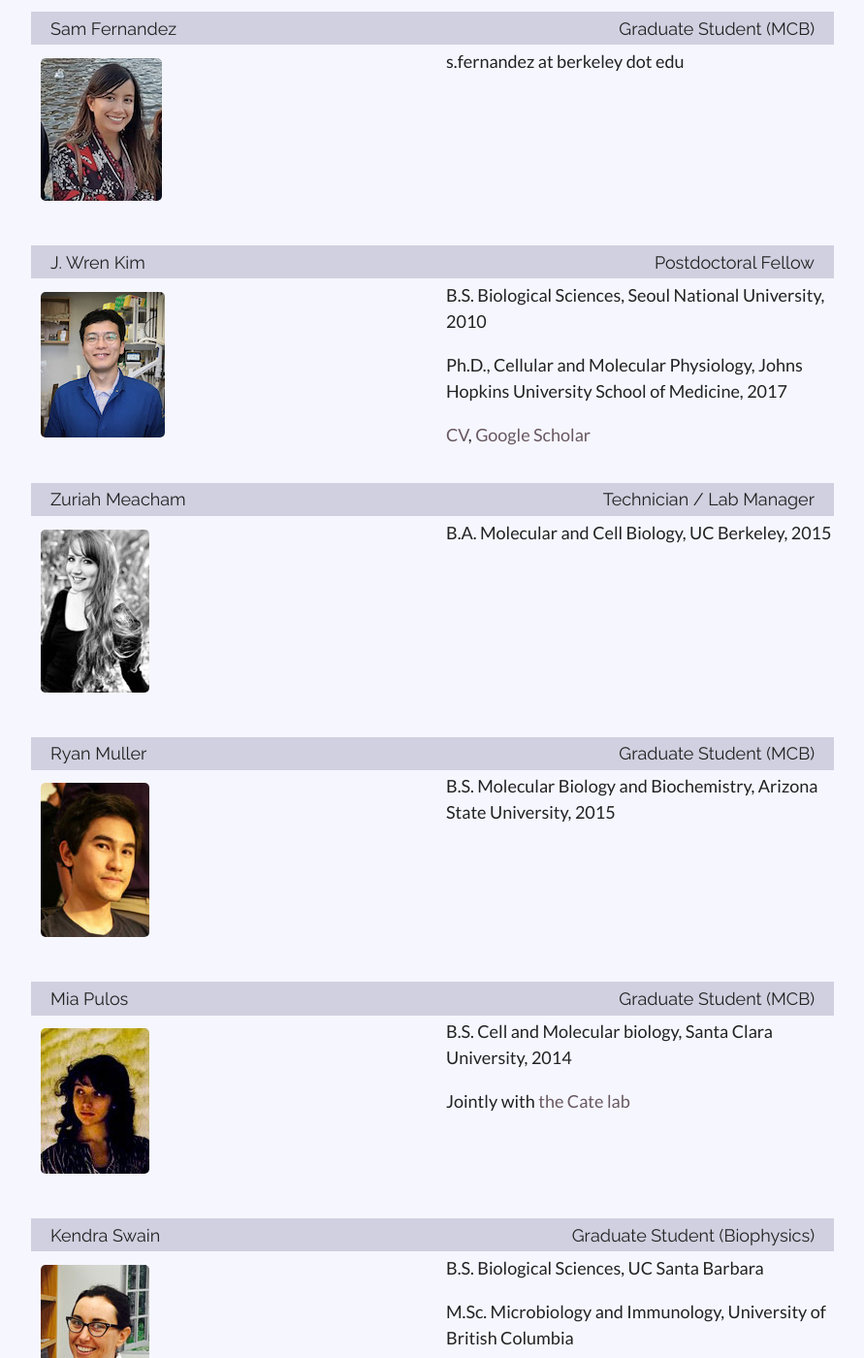
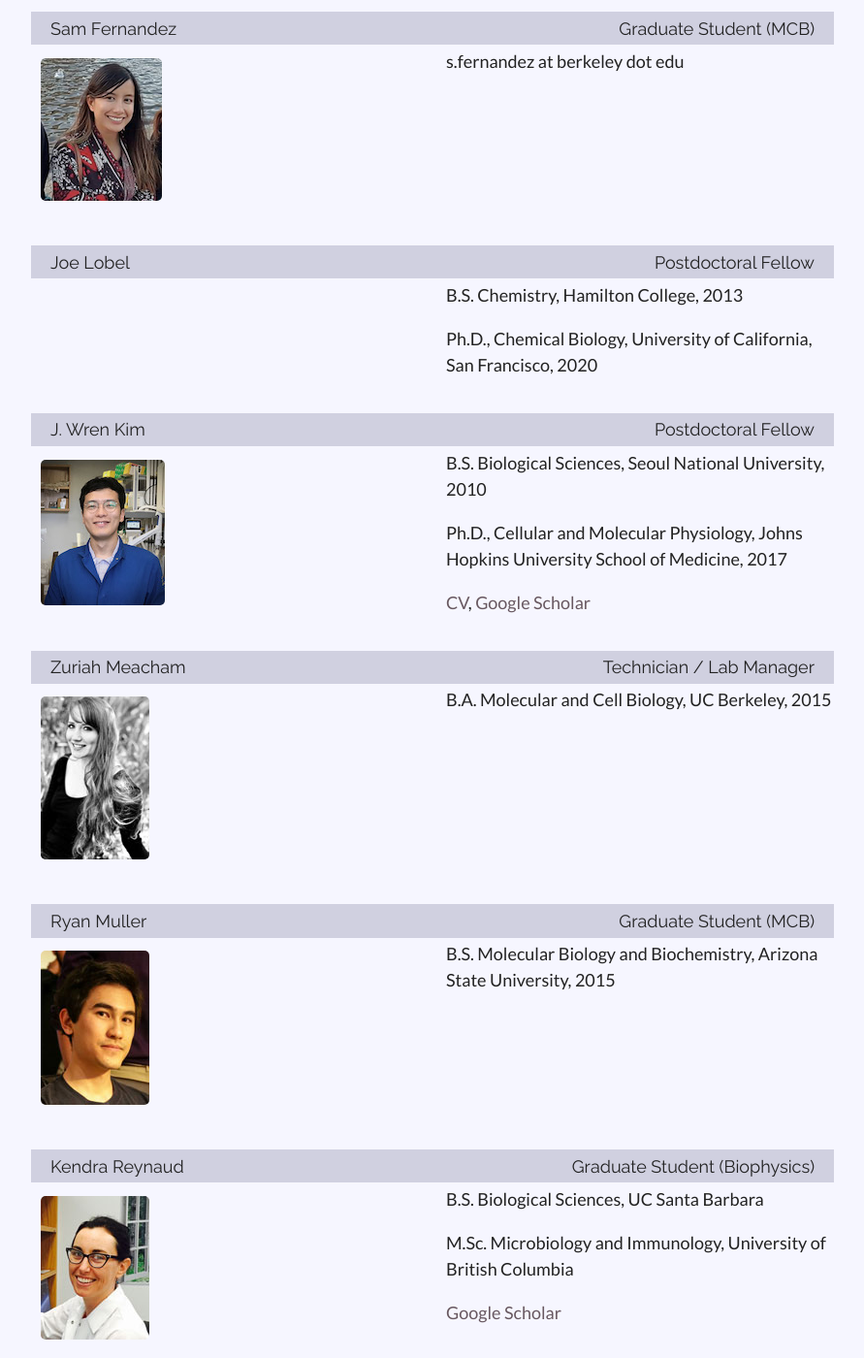
Before and after one commit to ingolia-lab/lab-web-page, a Jekyll site: the page built from src/people.html, in a window 1280 px wide and 1400 px high, scrolled down 1398 px. Shown: the whole window at 97% size, without its empty margins (194-1085 px from the left). Built offline with Jekyll 4.4.1, drawn with Linux system fonts in a browser that asks for light colours; nearby versions of some CDN libraries.

Commit message:
Up-to-date people

```diff
--- a/src/_data/former.yml
+++ b/src/_data/former.yml
@@ -1,3 +1,9 @@
+- name: Mia Pulos-Holmes
+  position: Ph.D. student (joint)
+  time: 2014&mdash;2020
+  now: Scientist, Acrigen Biosciences
+  group: y_2020
+
 - name: Ali Nezhad
   position: Undergraduate
   group: u_2020
--- a/src/_data/people-fulltime.yml
+++ b/src/_data/people-fulltime.yml
@@ -30,6 +30,12 @@
   info: >
     <p>s.fernandez at berkeley dot edu</p>
 
+- name: Joe Lobel
+  position: Postdoctoral Fellow
+  info: >
+    <p>B.S. Chemistry, Hamilton College, 2013</p>
+    <p>Ph.D., Chemical Biology, University of California, San Francisco, 2020</p>
+
 - name: J. Wren Kim
   position: Postdoctoral Fellow
   picture: images/profile_Aug19.jpg
@@ -50,14 +56,7 @@
   info: >
     <p>B.S. Molecular Biology and Biochemistry, Arizona State University, 2015</p>
 
-- name: Mia Pulos
-  position: Graduate Student (MCB)
-  picture: images/mia.jpg
-  info: >
-    <p>B.S. Cell and Molecular biology, Santa Clara University, 2014</p>
-    <p>Jointly with <a href="http://lanai.qb3.berkeley.edu/CateLab/Home.html">the Cate lab</a>
-
-- name: Kendra Swain
+- name: Kendra Reynaud
   position: Graduate Student (Biophysics)
   picture: images/KS.jpg
   info: >
```
